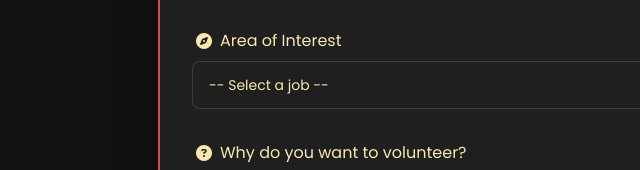
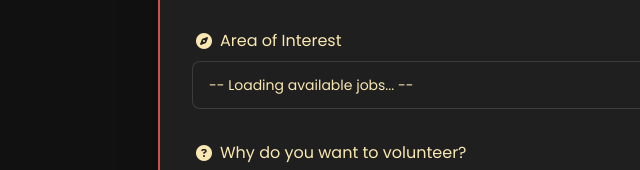
Before and after one commit to realSentic/volunteering-form, a website: page index.html in a window 1280 px wide. Shown: the part 563-733 px from the top of the page, 98-738 px from the left. Drawn offline with nearby package versions, Linux system fonts and the light colour scheme.

Commit message:
Update index.html

```diff
--- a/index.html
+++ b/index.html
@@ -17,7 +17,6 @@
 
 <body class="font-poppins text-[#F9E7B2]">
 
-  <!-- Loading Overlay -->
   <div id="loadingOverlay" class="fixed inset-0 bg-black bg-opacity-70 flex items-center justify-center z-50 hidden">
     <div class="text-[#F9E7B2] text-xl flex flex-col items-center">
       <i class="fa-solid fa-spinner fa-spin text-4xl mb-4"></i>
@@ -25,10 +24,8 @@
     </div>
   </div>
 
-  <!-- Background Canvas -->
   <canvas id="bgCanvas"></canvas>
 
-  <!-- Form Container -->
   <div class="w-11/12 sm:w-10/12 lg:max-w-3xl mx-auto p-4 sm:p-8 rounded-2xl shadow-2xl border-2 border-[#D34E4E] bg-[#1F1F1F] my-10 transform hover:scale-[1.005] transition-transform duration-300">
 
     <h1 class="text-3xl sm:text-5xl font-extrabold text-center mb-4 text-[#D34E4E] tracking-wider">
@@ -39,7 +36,6 @@
     </p>
 
     <form id="volunteerForm" class="flex flex-col gap-6">
-      <!-- Full Name -->
       <div class="form-control">
         <label class="label">
           <div class="flex items-center gap-2">
@@ -52,7 +48,6 @@
           required>
       </div>
 
-      <!-- Email -->
       <div class="form-control">
         <label class="label">
           <div class="flex items-center gap-2">
@@ -65,7 +60,6 @@
           required>
       </div>
 
-      <!-- Phone -->
       <div class="form-control">
         <label class="label">
           <div class="flex items-center gap-2">
@@ -78,7 +72,6 @@
           required>
       </div>
 
-      <!-- Area of Interest -->
       <div class="form-control">
         <label class="label">
           <div class="flex items-center gap-2">
@@ -89,33 +82,10 @@
         <select id="area"
           class="select select-bordered bg-[#1F1F1F] text-[#F9E7B2] focus:border-[#D34E4E] focus:ring-[#D34E4E]/50"
           required>
-          <option value="" disabled selected>-- Select a job --</option>
-          <option>Tree Planting (1:00 PM – 3:30 PM)</option>
-          <option>Coastal Cleanup (7:00 AM – 10:00 AM)</option>
-          <option>Park Beautification (9:00 AM – 12:00 PM)</option>
-          <option>Recycling Drive Sorting (2:00 PM – 5:00 PM)</option>
-          <option>Soup Kitchen Meal Prep (8:00 AM – 11:00 AM)</option>
-          <option>Food Bag Packing (1:00 PM – 4:00 PM)</option>
-          <option>Community Pantry Assistance (9:00 AM – 12:00 PM)</option>
-          <option>Elderly Home Visit (3:00 PM – 5:00 PM)</option>
-          <option>After-School Tutoring (4:00 PM – 6:00 PM)</option>
-          <option>Reading Session for Kids (10:00 AM – 11:30 AM)</option>
-          <option>Art Workshop Helper (1:30 PM – 4:00 PM)</option>
-          <option>School Supplies Distribution (8:30 AM – 11:00 AM)</option>
-          <option>Animal Shelter Cleaning (9:00 AM – 12:00 PM)</option>
-          <option>Dog Walking (3:00 PM – 5:00 PM)</option>
-          <option>Pet Feeding Program (7:30 AM – 9:00 AM)</option>
-          <option>Blood Donation Registration Desk (8:00 AM – 12:00 PM)</option>
-          <option>Medical Mission Support (1:00 PM – 4:30 PM)</option>
-          <option>First-Aid Booth Volunteer (10:00 AM – 2:00 PM)</option>
-          <option>Registration Booth Staff (7:00 AM – 9:30 AM)</option>
-          <option>Stage Crew Assistance (2:00 PM – 6:00 PM)</option>
-          <option>Crowd Management (3:00 PM – 5:30 PM)</option>
-          <option>Clean-Up Crew (5:30 PM – 7:00 PM)</option>
+          <option value="" disabled selected>-- Loading available jobs... --</option>
         </select>
       </div>
 
-      <!-- Reason -->
       <div class="form-control">
         <label class="label">
           <div class="flex items-center gap-2">
@@ -128,7 +98,6 @@
           required></textarea>
       </div>
 
-      <!-- Submit -->
       <button type="submit" class="btn btn-lg mt-6 shadow-xl hover:shadow-2xl hover:scale-[1.02] hover:bg-[#D34E4E] transition-all duration-300 bg-[#D34E4E] text-[#1F1F1F] font-bold border-none">
         <div class="flex items-center gap-5">
           <i class="fa-solid fa-paper-plane"></i>
```
